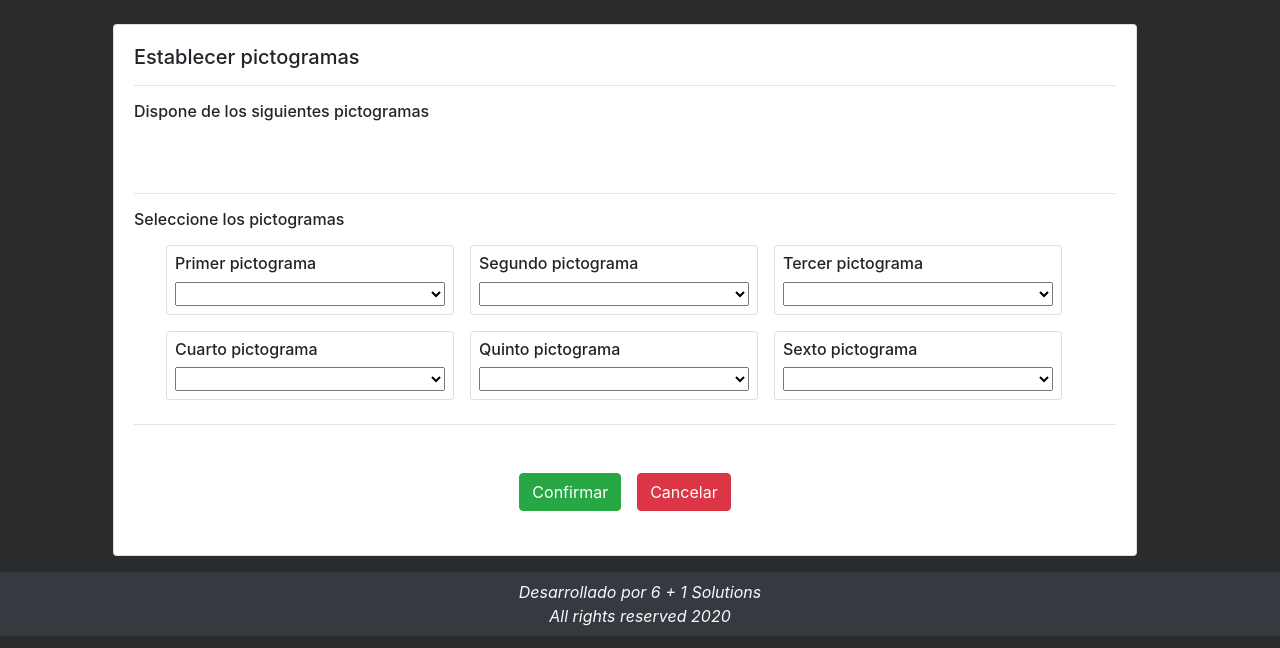
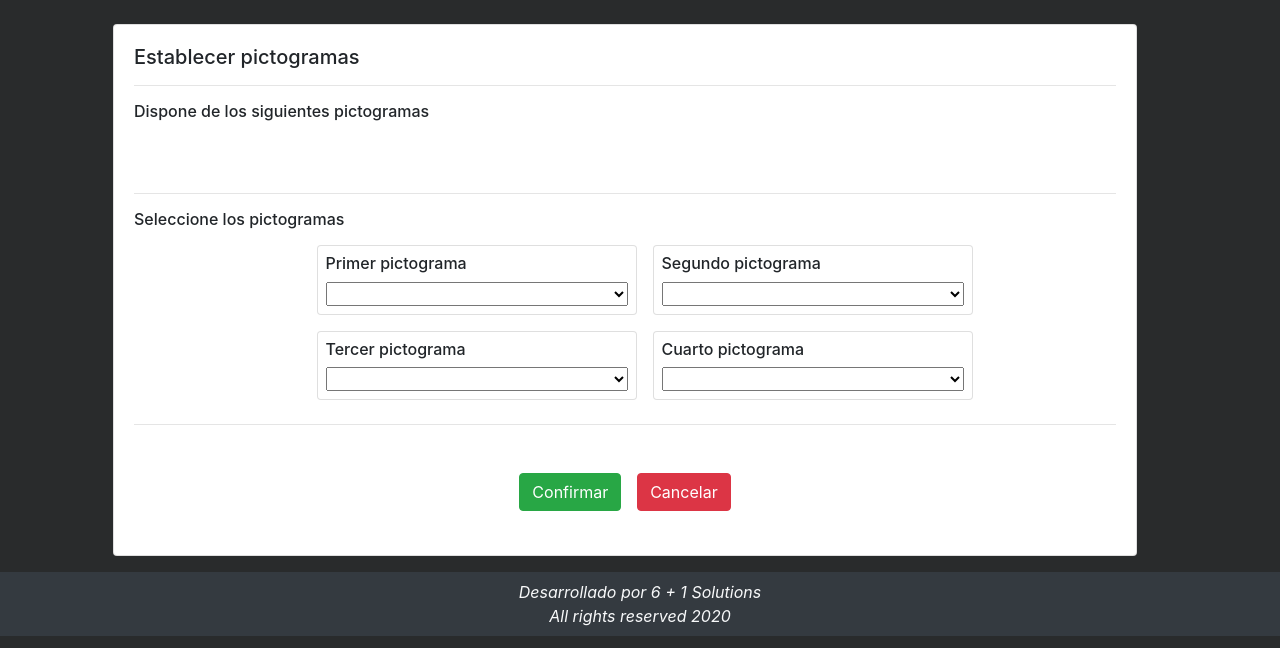
Before and after one commit to marcoscastillo92/Backend_DGP_Python, a Django app: template asociacion_vale/templates/tutors/addUserPictograms.html in a window 1280 px wide. Shown: the part 66-714 px from the top of the page. Run offline with Django 3.2, Linux system fonts and the light colour scheme; the template is opened without the code that fills it, so the values that code supplies are empty.

Commit message:
pictogramas reducidos de 6 a 4

```diff
--- a/asociacion_vale/templates/tutors/addUserPictograms.html
+++ b/asociacion_vale/templates/tutors/addUserPictograms.html
@@ -33,8 +33,8 @@
                         <br>
                         <hr>
                         <h6>Seleccione los pictogramas</h6>
-                        <div class="row ml-4">
-                            <div class="card p-2 m-2"  style="width: 18rem;">
+                        <div class="row ml-4 d-flex justify-content-center">
+                            <div class="card p-2 m-2"  style="width: 20rem;">
                                 <h6>Primer pictograma</h6>
                                 <select name="firstPictogram">
                                     {% for pictogram in pictograms %}
@@ -46,7 +46,7 @@
                                     {% endfor %}
                                 </select>
                             </div>
-                            <div class="card p-2 m-2"  style="width: 18rem;">
+                            <div class="card p-2 m-2"  style="width: 20rem;">
                                 <h6>Segundo pictograma</h6>
                                 <select name="secondPictogram">
                                     {% for pictogram in pictograms %}
@@ -58,7 +58,7 @@
                                     {% endfor %}
                                 </select>
                             </div>
-                            <div class="card p-2 m-2"  style="width: 18rem;">
+                            <div class="card p-2 m-2"  style="width: 20rem;">
                                 <h6>Tercer pictograma</h6>
                                 <select name="thirdPictogram">
                                     {% for pictogram in pictograms %}
@@ -70,35 +70,11 @@
                                     {% endfor %}
                                 </select>
                             </div>
-                            <div class="card p-2 m-2"  style="width: 18rem;">
+                            <div class="card p-2 m-2"  style="width: 20rem;">
                                 <h6>Cuarto pictograma</h6>
                                 <select name="fourthPictogram">
                                     {% for pictogram in pictograms %}
                                         {% if userPictograms and pictogram.name == userPictograms.3 %}
-                                            <option value="{{pictogram.name}}" class="text-capitalize" selected>{{pictogram.name}}</option>
-                                        {% else %}
-                                            <option value="{{pictogram.name}}" class="text-capitalize">{{pictogram.name}}</option>
-                                        {% endif %}
-                                    {% endfor %}
-                                </select>
-                            </div>
-                            <div class="card p-2 m-2"  style="width: 18rem;">
-                                <h6>Quinto pictograma</h6>
-                                <select name="fifthPictogram">
-                                    {% for pictogram in pictograms %}
-                                        {% if userPictograms and pictogram.name == userPictograms.4 %}
-                                            <option value="{{pictogram.name}}" class="text-capitalize" selected>{{pictogram.name}}</option>
-                                        {% else %}
-                                            <option value="{{pictogram.name}}" class="text-capitalize">{{pictogram.name}}</option>
-                                        {% endif %}
-                                    {% endfor %}
-                                </select>
-                            </div>
-                            <div class="card p-2 m-2"  style="width: 18rem;">
-                                <h6>Sexto pictograma</h6>
-                                <select name="sixthPictogram">
-                                    {% for pictogram in pictograms %}
-                                        {% if userPictograms and pictogram.name == userPictograms.5 %}
                                             <option value="{{pictogram.name}}" class="text-capitalize" selected>{{pictogram.name}}</option>
                                         {% else %}
                                             <option value="{{pictogram.name}}" class="text-capitalize">{{pictogram.name}}</option>
```
Also changed, not shown: asociacion_vale/asociacion_vale/controller.py (+3 -5 lines).
